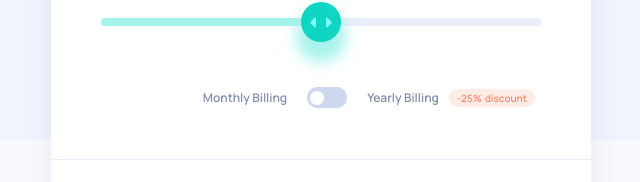
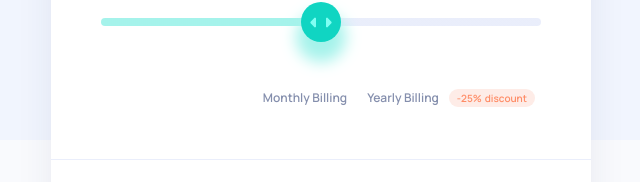
Before and after one commit to kens-visuals/interactive-pricing-component, a website: page index.html in a window 1280 px wide. Shown: the part 390-572 px from the top of the page, 319-959 px from the left. Drawn offline with Linux system fonts and the light colour scheme.

Commit message:
fix a11y issues

```diff
--- a/index.html
+++ b/index.html
@@ -37,6 +37,7 @@
             100K pageviews
           </p>
 
+          <label for="price" class="sr-only"></label>
           <input
             type="range"
             id="price"
@@ -54,15 +55,13 @@
           <div class="content__wrapper-text">
             <p class="content__text content__text--billing">Monthly Billing</p>
 
-            <label for="monthly" class="content__label">
+            <label for="monthly" class="sr-only"></label>
             <input
               type="checkbox"
               id="monthly"
               name="monthly"
               class="content__checkbox js-checkbox"
             />
-              <span class="content__label-span"></span>
-            </label>
 
             <p class="content__text content__text--billing">Yearly Billing</p>
             <p class="content__text content__text--discount">-25%</p>
--- a/scss/_base.scss
+++ b/scss/_base.scss
@@ -72,3 +72,14 @@ body {
     background-size: 170rem;
   }
 }
+
+.sr-only {
+  position: absolute;
+  width: 1px;
+  height: 1px;
+  padding: 0;
+  margin: -1px;
+  overflow: hidden;
+  clip: rect(0, 0, 0, 0);
+  border: 0;
+}
```
Also changed, not shown: css/style.css, 1 other file. Lines whose indentation alone changed are shown as unchanged.
